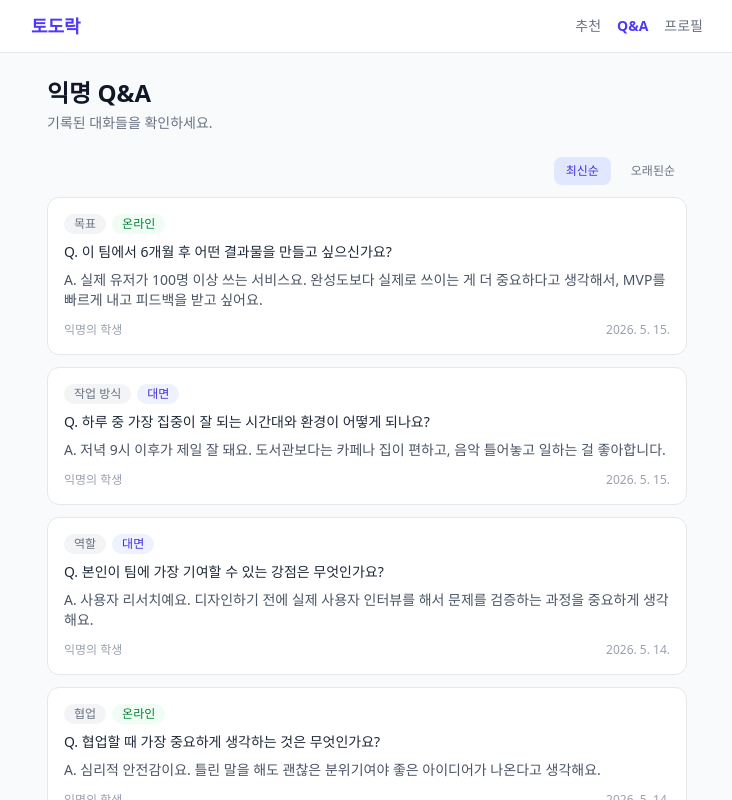
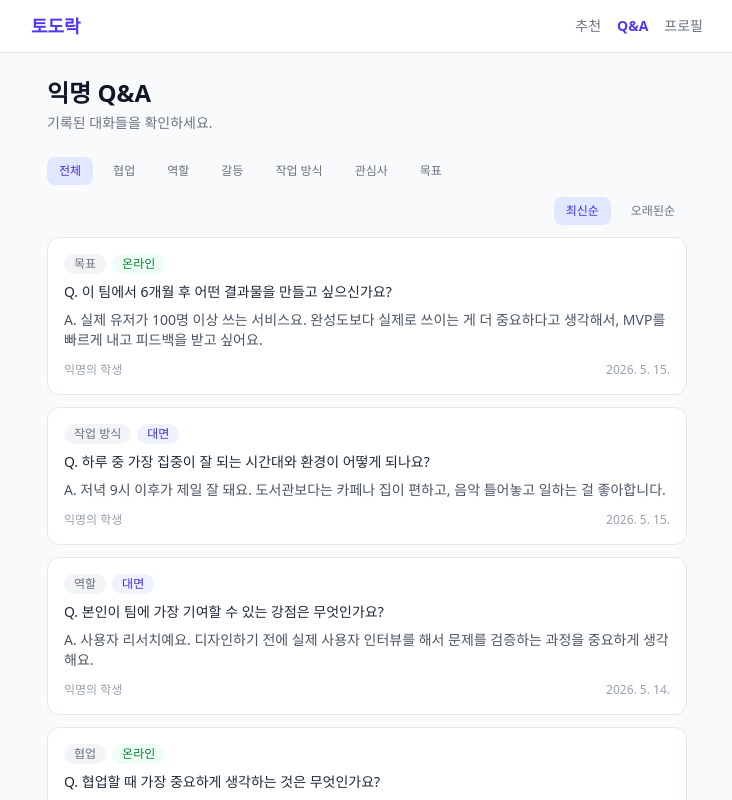
Before and after one commit to albenyu12/todorak, a Next.js app: page /answers in a window 1280 px wide. Shown: the top 800 px of the page, without its empty margins (273-1005 px from the left). Built offline with nearby package versions, Linux system fonts and the light colour scheme.

Commit message:
feat: 답변 리스트 카테고리 필터 구현

```diff
--- a/components/answer/anonymous-answer-list.tsx
+++ b/components/answer/anonymous-answer-list.tsx
@@ -5,7 +5,8 @@
 "use client";
 
 import { useState } from "react";
-import { Answer } from "@/lib/types";
+import { Answer, QuestionCategory } from "@/lib/types";
+import { QUESTIONS } from "@/lib/questions";
 import AnswerCard from "./answer-card";
 import EmptyAnswerState from "./empty-answer-state";
 
@@ -14,21 +15,46 @@ interface AnonymousAnswerListProps {
 }
 
 type SortOrder = "latest" | "oldest";
+type CategoryFilter = "all" | QuestionCategory;
 
-// TODO (H): 카테고리 필터 추가 (선택)
-// 입력값: answers 배열, activeCategory 상태
-// 해야 할 일: QUESTIONS에서 각 answer의 questionId로 category 조회 후 필터링
-// 완료 기준: 카테고리 탭 클릭 시 해당 카테고리 답변만 표시
+const CATEGORY_LABELS: Record<QuestionCategory, string> = {
+  collaboration: "협업",
+  role: "역할",
+  conflict: "갈등",
+  work_style: "작업 방식",
+  interest: "관심사",
+  goal: "목표",
+};
+
+const tabClass = (active: boolean) =>
+  `rounded-lg px-3 py-1.5 text-xs ${
+    active
+      ? "bg-indigo-100 font-medium text-indigo-700"
+      : "text-gray-500 hover:bg-gray-100"
+  }`;
+
+// questionId로 QUESTIONS에서 카테고리 조회 (직접 입력 질문은 null)
+function getAnswerCategory(questionId: string): QuestionCategory | null {
+  return QUESTIONS.find((q) => q.id === questionId)?.category ?? null;
+}
 
 export default function AnonymousAnswerList({ answers }: AnonymousAnswerListProps) {
-  // recordedAt 기준 정렬 방향 (최신순 / 오래된순)
   const [sortOrder, setSortOrder] = useState<SortOrder>("latest");
+  // "all"이면 전체, 특정 카테고리면 해당 답변만 표시
+  const [activeCategory, setActiveCategory] = useState<CategoryFilter>("all");
 
   if (answers.length === 0) {
     return <EmptyAnswerState />;
   }
 
-  const sortedAnswers = [...answers].sort((a, b) => {
+  const filteredAnswers =
+    activeCategory === "all"
+      ? answers
+      : answers.filter(
+          (answer) => getAnswerCategory(answer.questionId) === activeCategory,
+        );
+
+  const sortedAnswers = [...filteredAnswers].sort((a, b) => {
     const diff =
       new Date(a.recordedAt).getTime() - new Date(b.recordedAt).getTime();
     return sortOrder === "latest" ? -diff : diff;
@@ -36,34 +62,53 @@ export default function AnonymousAnswerList({ answers }: AnonymousAnswerListProp
 
   return (
     <div className="flex flex-col gap-3">
-      {/* 정렬 토글: 클릭 시 recordedAt 기준으로 목록 순서 즉시 변경 */}
+      {/* 카테고리 탭: QUESTIONS 기준으로 필터 */}
+      <div className="flex flex-wrap gap-2">
+        <button
+          type="button"
+          onClick={() => setActiveCategory("all")}
+          className={tabClass(activeCategory === "all")}
+        >
+          전체
+        </button>
+        {(Object.keys(CATEGORY_LABELS) as QuestionCategory[]).map((category) => (
+          <button
+            key={category}
+            type="button"
+            onClick={() => setActiveCategory(category)}
+            className={tabClass(activeCategory === category)}
+          >
+            {CATEGORY_LABELS[category]}
+          </button>
+        ))}
+      </div>
+
       <div className="flex justify-end gap-2">
         <button
           type="button"
           onClick={() => setSortOrder("latest")}
-          className={`rounded-lg px-3 py-1.5 text-xs ${
-            sortOrder === "latest"
-              ? "bg-indigo-100 font-medium text-indigo-700"
-              : "text-gray-500 hover:bg-gray-100"
-          }`}
+          className={tabClass(sortOrder === "latest")}
         >
           최신순
         </button>
         <button
           type="button"
           onClick={() => setSortOrder("oldest")}
-          className={`rounded-lg px-3 py-1.5 text-xs ${
-            sortOrder === "oldest"
-              ? "bg-indigo-100 font-medium text-indigo-700"
-              : "text-gray-500 hover:bg-gray-100"
-          }`}
+          className={tabClass(sortOrder === "oldest")}
         >
           오래된순
         </button>
       </div>
-      {sortedAnswers.map((answer) => (
-        <AnswerCard key={answer.id} answer={answer} />
-      ))}
+
+      {sortedAnswers.length === 0 ? (
+        <p className="py-12 text-center text-sm text-gray-400">
+          이 카테고리에 해당하는 답변이 없어요.
+        </p>
+      ) : (
+        sortedAnswers.map((answer) => (
+          <AnswerCard key={answer.id} answer={answer} />
+        ))
+      )}
     </div>
   );
 }
```
